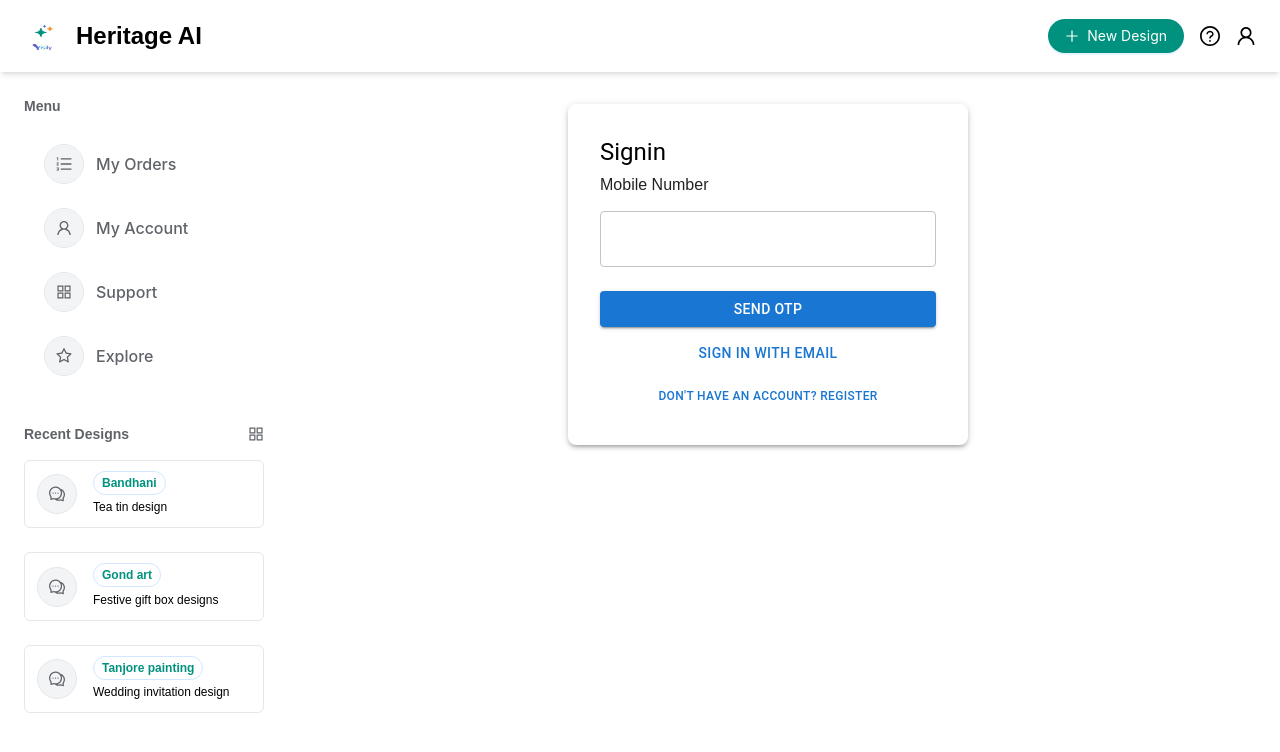
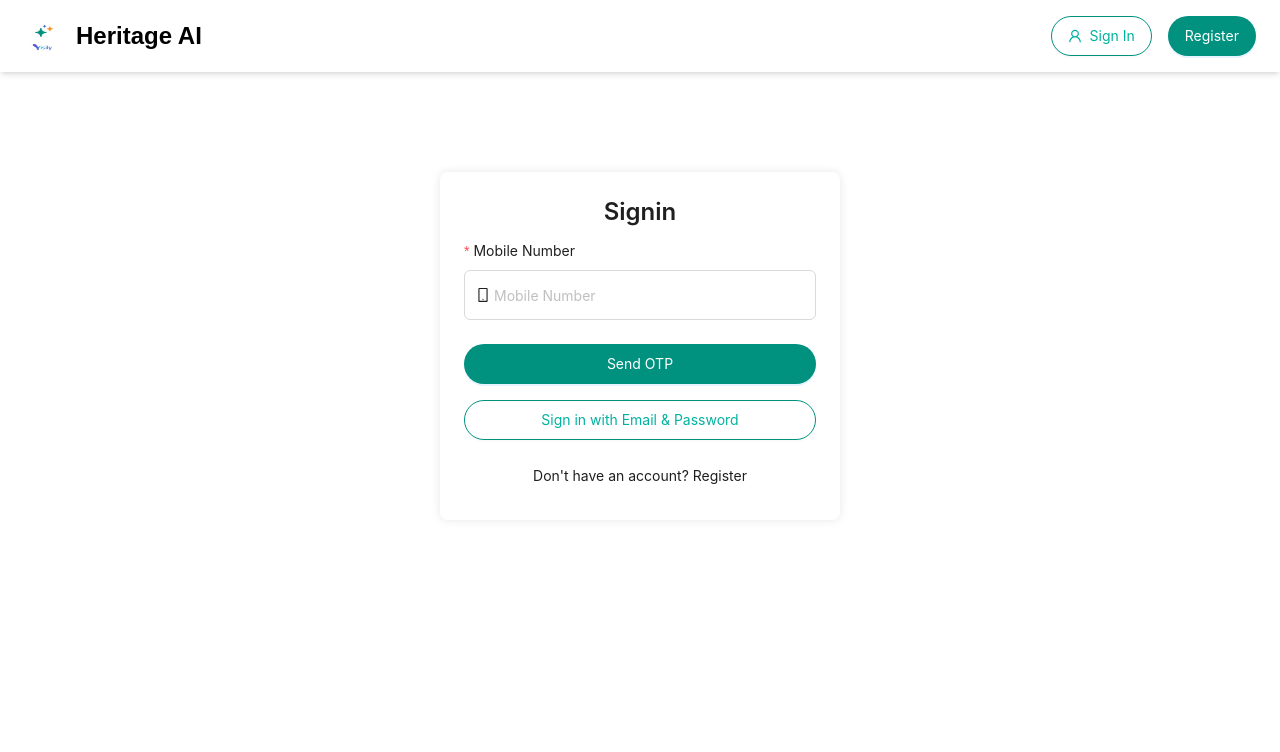
Before and after one commit to shubhamshudhanshu1/heritage-ai, a Next.js app: page /auth/signin in a window 1280 px wide. Shown: the top 752 px of the page. Built offline with nearby package versions, Linux system fonts and the light colour scheme; no server answers.

Commit message:
registration and login done

```diff
--- a/src/app/api/auth/register/route.js
+++ b/src/app/api/auth/register/route.js
@@ -2,11 +2,22 @@ import { hash } from "bcryptjs";
 import User from "@/models/User";
 import { connectToDatabase } from "@/helper/db";
 import { NextResponse } from "next/server";
-import Role from "@/models/Role";
 
 export async function POST(request) {
-  const { email, password, lastName, firstName, mobileNumber } =
-    await request.json();
+  const {
+    email,
+    password,
+    lastName,
+    firstName,
+    mobileNumber,
+    role,
+    companyName,
+    itemsPrinted,
+    materialsAvailable,
+    pricing,
+    serviceablePincodes,
+  } = await request.json();
+
   try {
     await connectToDatabase();
     const existingUser = await User.findOne({ email });
@@ -17,18 +28,21 @@ export async function POST(request) {
       );
     }
     const hashedPassword = await hash(password, 12);
-    let userRole = await Role.findOne({ roleName: "USER" });
-    if (!userRole) {
-      userRole = await Role.create({ roleName: "USER" });
-    }
+
     const newUser = await User.create({
       email,
       password: hashedPassword,
       lastName,
       firstName,
       mobileNumber,
-      role: userRole._id,
+      role,
+      companyName,
+      itemsPrinted,
+      materialsAvailable,
+      pricing,
+      serviceablePincodes,
     });
+
     return NextResponse.json(
       { data: newUser, message: "User created" },
       { status: 200 }
--- a/src/app/auth/register/page.js
+++ b/src/app/auth/register/page.js
@@ -1,43 +1,57 @@
 "use client";
 import { useState } from "react";
-import { TextField, Button, Box, Typography } from "@mui/material";
+import { Form, Input, Button, Typography, Select, Radio } from "antd";
 import CommonLabel from "@/components/common/label";
 import { signIn } from "next-auth/react";
 
-export default function RegisterPage() {
+const { Title, Text } = Typography;
+const { Option } = Select;
+
+export default function RegistrationPage() {
+  const [role, setRole] = useState("customer");
   const [email, setEmail] = useState("");
   const [password, setPassword] = useState("");
   const [confirmPassword, setConfirmPassword] = useState("");
   const [firstName, setFirstName] = useState("");
+  const [lastName, setLastName] = useState("");
   const [mobileNumber, setMobileNumber] = useState("");
-  const [lastName, setLastName] = useState("");
+  const [companyName, setCompanyName] = useState("");
+  const [itemsPrinted, setItemsPrinted] = useState([]);
+  const [materialsAvailable, setMaterialsAvailable] = useState([]);
+  const [pricing, setPricing] = useState("");
+  const [serviceablePincodes, setServiceablePincodes] = useState("");
   const [error, setError] = useState("");
 
-  const handleRegister = async (e) => {
-    e.preventDefault();
+  const handleRegister = async () => {
     if (password !== confirmPassword) {
       setError("Passwords do not match");
       return;
     }
     try {
-      const response = await fetch("/api/auth/register", {
+      const response = await fetch(`/api/auth/register`, {
         method: "POST",
         headers: {
           "Content-Type": "application/json",
         },
         body: JSON.stringify({
+          role,
           email,
           password,
           firstName,
           lastName,
           mobileNumber,
+          companyName,
+          itemsPrinted,
+          materialsAvailable,
+          pricing,
+          serviceablePincodes,
         }),
       });
       if (response.ok) {
         await signIn("credentials", {
           email,
           password,
-          callbackUrl: "/settings",
+          callbackUrl: "/explore",
         });
       } else {
         const data = await response.json();
@@ -50,94 +64,152 @@ export default function RegisterPage() {
   };
 
   return (
-    <Box
-      component="form"
-      onSubmit={handleRegister}
-      sx={{
-        p: 4,
-        bgcolor: "background.paper",
-        borderRadius: 2,
-        boxShadow: 3,
-        maxWidth: 400,
-        mx: "auto",
+    <Form
+      onFinish={handleRegister}
+      layout="vertical"
+      style={{
+        padding: "24px",
+        backgroundColor: "#fff",
+        borderRadius: "8px",
+        boxShadow: "0 0 10px rgba(0, 0, 0, 0.1)",
+        maxWidth: "600px",
+        minWidth: "400px",
+        margin: "0 auto",
       }}
     >
-      <Typography variant="h5" component="h2" gutterBottom>
-        Register
-      </Typography>
-      <CommonLabel>First Name</CommonLabel>
-      <TextField
+      <Title level={3}>Register</Title>
+      <Form.Item label={<CommonLabel>Select Role</CommonLabel>} required>
+        <Radio.Group value={role} onChange={(e) => setRole(e.target.value)}>
+          <Radio value="customer">Customer</Radio>
+          <Radio value="vendor">Vendor</Radio>
+        </Radio.Group>
+      </Form.Item>
+
+      <Form.Item label={<CommonLabel>First Name</CommonLabel>} required>
+        <Input
           name="firstName"
-        type="text"
-        fullWidth
-        margin="normal"
-        required
           value={firstName}
           onChange={(e) => setFirstName(e.target.value)}
         />
-      <CommonLabel>Last Name</CommonLabel>
-      <TextField
+      </Form.Item>
+      <Form.Item label={<CommonLabel>Last Name</CommonLabel>} required>
+        <Input
           name="lastName"
-        type="text"
-        fullWidth
-        margin="normal"
-        required
           value={lastName}
           onChange={(e) => setLastName(e.target.value)}
         />
-      <CommonLabel>Mobile Number</CommonLabel>
-      <TextField
+      </Form.Item>
+      <Form.Item label={<CommonLabel>Mobile Number</CommonLabel>} required>
+        <Input
           name="mobileNumber"
-        type="number"
-        fullWidth
-        margin="normal"
-        required
+          type="tel"
+          pattern="[0-9]{10}"
           value={mobileNumber}
           onChange={(e) => setMobileNumber(e.target.value)}
         />
-      <CommonLabel>Email</CommonLabel>
-      <TextField
+      </Form.Item>
+      <Form.Item label={<CommonLabel>Email</CommonLabel>} required>
+        <Input
           name="email"
           type="email"
-        fullWidth
-        margin="normal"
-        required
           value={email}
           onChange={(e) => setEmail(e.target.value)}
         />
-      <CommonLabel>Password</CommonLabel>
-      <TextField
+      </Form.Item>
+      <Form.Item label={<CommonLabel>Password</CommonLabel>} required>
+        <Input.Password
           name="password"
-        type="password"
-        fullWidth
-        margin="normal"
-        required
           value={password}
           onChange={(e) => setPassword(e.target.value)}
         />
-      <CommonLabel>Confirm Password</CommonLabel>
-      <TextField
+      </Form.Item>
+      <Form.Item label={<CommonLabel>Confirm Password</CommonLabel>} required>
+        <Input.Password
           name="confirmPassword"
-        type="password"
-        fullWidth
-        margin="normal"
-        required
           value={confirmPassword}
           onChange={(e) => setConfirmPassword(e.target.value)}
         />
-      {error && <Typography color="error">{error}</Typography>}
-      <Button
-        type="submit"
-        variant="contained"
-        color="primary"
-        fullWidth
-        sx={{ mt: 2 }}
+      </Form.Item>
+
+      {role === "vendor" && (
+        <>
+          <Form.Item label={<CommonLabel>Company Name</CommonLabel>} required>
+            <Input
+              name="companyName"
+              value={companyName}
+              onChange={(e) => setCompanyName(e.target.value)}
+            />
+          </Form.Item>
+          <Form.Item label={<CommonLabel>Items Printed</CommonLabel>} required>
+            <Select
+              mode="tags"
+              value={itemsPrinted}
+              onChange={(value) => setItemsPrinted(value)}
+              placeholder="Enter items printed"
             >
+              {itemsPrinted.map((item) => (
+                <Option key={item}>{item}</Option>
+              ))}
+            </Select>
+          </Form.Item>
+          <Form.Item
+            label={<CommonLabel>Materials Available</CommonLabel>}
+            required
+          >
+            <Select
+              mode="tags"
+              value={materialsAvailable}
+              onChange={(value) => setMaterialsAvailable(value)}
+              placeholder="Enter materials available"
+            >
+              {materialsAvailable.map((material) => (
+                <Option key={material}>{material}</Option>
+              ))}
+            </Select>
+          </Form.Item>
+          <Form.Item
+            label={<CommonLabel>Initial Pricing (per unit)</CommonLabel>}
+            required
+          >
+            <Input
+              name="pricing"
+              type="number"
+              value={pricing}
+              onChange={(e) => setPricing(e.target.value)}
+            />
+          </Form.Item>
+          <Form.Item
+            label={<CommonLabel>Serviceable Pincodes</CommonLabel>}
+            required
+          >
+            <Select
+              mode="tags"
+              value={serviceablePincodes}
+              onChange={(value) => setServiceablePincodes(value)}
+              placeholder="Enter serviceable pincodes"
+            >
+              {serviceablePincodes &&
+                serviceablePincodes.map((pincode) => (
+                  <Option key={pincode}>{pincode}</Option>
+                ))}
+            </Select>
+          </Form.Item>
+        </>
+      )}
+
+      {error && <Text type="danger">{error}</Text>}
+      <div className="mt-4">
+        <Form.Item>
+          <Button type="primary" htmlType="submit" block>
             Register
           </Button>
-      <Button variant="text" fullWidth href="/auth/signin" sx={{ mt: 1 }}>
+        </Form.Item>
+        <Form.Item>
+          <Button href="/auth/signin" block>
             Already have an account? Sign In
           </Button>
-    </Box>
+        </Form.Item>
+      </div>
+    </Form>
   );
 }
--- a/src/app/auth/signin/page.js
+++ b/src/app/auth/signin/page.js
@@ -1,92 +1,185 @@
 /* eslint-disable react/no-unescaped-entities */
-'use client';
-import { signIn } from 'next-auth/react';
-import { useState } from 'react';
-import { Box, Button, CircularProgress, Typography } from '@mui/material';
-import EmailLogin from './../../../components/auth/EmailLogin';
-import MobileOtpLogin from './../../../components/auth/MobileOtpLogin';
-import AuthSwitch from './../../../components/auth/AuthSwitch';
-import ErrorMessage from './../../../components/auth/ErrorMessage';
+"use client";
+import { signIn } from "next-auth/react";
+import { useState } from "react";
+import { Form, Input, Button, Typography, message, Spin } from "antd";
+import { MailOutlined, LockOutlined, MobileOutlined } from "@ant-design/icons";
+import Link from "next/link";
+import ErrorMessage from "./../../../components/auth/ErrorMessage";
+
+const { Title } = Typography;
 
 export default function AuthPage() {
   const [loading, setLoading] = useState(false);
-  const [credentials, setCredentials] = useState({ email: '', password: '', mobile: '', otp: '' });
+  const [credentials, setCredentials] = useState({
+    email: "",
+    password: "",
+    mobile: "",
+    otp: "",
+  });
   const [isOtpSent, setIsOtpSent] = useState(false);
-  const [error, setError] = useState('');
-  const [loginMethod, setLoginMethod] = useState('mobile');
+  const [error, setError] = useState("");
+  const [loginMethod, setLoginMethod] = useState("mobile");
 
-  const handleSignIn = async e => {
+  const handleSignIn = async (e) => {
     e.preventDefault();
-    setError('');
+    setError("");
     setLoading(true);
     try {
       const payload =
-        loginMethod === 'email'
+        loginMethod === "email"
           ? { email: credentials.email, password: credentials.password }
           : { mobile: credentials.mobile, otp: credentials.otp };
-      const res = await signIn('credentials', {
+      const res = await signIn("credentials", {
         redirect: false,
-        ...payload
+        ...payload,
       });
       setLoading(false);
       if (!res.ok) setError(res.error);
-      else window.location.href = '/';
+      else window.location.href = "/";
     } catch (err) {
       setLoading(false);
-      setError('Login failed. Please check your credentials or OTP.');
+      setError("Login failed. Please check your credentials or OTP.");
+    }
+  };
+
+  const sendOtp = async () => {
+    setLoading(true);
+    try {
+      const response = await fetch("/api/auth/send-otp", {
+        method: "POST",
+        headers: { "Content-Type": "application/json" },
+        body: JSON.stringify({ mobileNumber: credentials.mobile }),
+      });
+      const data = await response.json();
+      setLoading(false);
+      if (response.ok) {
+        setIsOtpSent(true);
+      } else {
+        setError(data.message || "Failed to send OTP");
+      }
+    } catch (err) {
+      setLoading(false);
+      setError("An error occurred while sending OTP");
     }
   };
 
   return (
-    <Box
-      component="form"
-      onSubmit={handleSignIn}
-      sx={{
-        p: 4,
-        bgcolor: 'background.paper',
-        borderRadius: 2,
-        boxShadow: 3,
-        maxWidth: 400,
-        mx: 'auto'
+    <div
+      style={{
+        padding: "24px",
+        maxWidth: "400px",
+        margin: "0 auto",
+        background: "#fff",
+        marginTop: "100px",
+        borderRadius: "8px",
+        boxShadow: "0 0 10px rgba(0, 0, 0, 0.1)",
       }}
     >
-      <Typography variant="h5" component="h2" gutterBottom>
+      <Title level={3} style={{ textAlign: "center" }}>
         Signin
-      </Typography>
+      </Title>
 
-      {loginMethod === 'email' ? (
-        <EmailLogin credentials={credentials} setCredentials={setCredentials} />
+      <Form layout="vertical" onFinish={handleSignIn}>
+        {loginMethod === "email" ? (
+          <>
+            <Form.Item label="Email" required>
+              <Input
+                prefix={<MailOutlined />}
+                placeholder="Email"
+                value={credentials.email}
+                onChange={(e) =>
+                  setCredentials({ ...credentials, email: e.target.value })
+                }
+              />
+            </Form.Item>
+            <Form.Item label="Password" required>
+              <Input.Password
+                prefix={<LockOutlined />}
+                placeholder="Password"
+                value={credentials.password}
+                onChange={(e) =>
+                  setCredentials({ ...credentials, password: e.target.value })
+                }
+              />
+            </Form.Item>
+          </>
         ) : (
-        <MobileOtpLogin
-          credentials={credentials}
-          setCredentials={setCredentials}
-          isOtpSent={isOtpSent}
-          setIsOtpSent={setIsOtpSent}
-          setError={setError}
+          <>
+            <Form.Item label="Mobile Number" required>
+              <Input
+                prefix={<MobileOutlined />}
+                type="tel"
+                pattern="[0-9]{10}"
+                placeholder="Mobile Number"
+                value={credentials.mobile}
+                onChange={(e) =>
+                  setCredentials({ ...credentials, mobile: e.target.value })
+                }
+                required
+                minLength={10}
+                maxLength={10}
               />
+            </Form.Item>
+            {!isOtpSent && (
+              <Button type="primary" block onClick={sendOtp} disabled={loading}>
+                {loading ? <Spin size="small" /> : "Send OTP"}
+              </Button>
+            )}
+            {isOtpSent && (
+              <Form.Item label="OTP" required>
+                <Input
+                  type="text"
+                  pattern="[0-9]{4}"
+                  placeholder="OTP"
+                  value={credentials.otp}
+                  onChange={(e) =>
+                    setCredentials({ ...credentials, otp: e.target.value })
+                  }
+                  required
+                  minLength={4}
+                  maxLength={4}
+                />
+              </Form.Item>
+            )}
+          </>
         )}
 
         <ErrorMessage error={error} />
-
-      {loginMethod === 'mobile' && isOtpSent && (
-        <Button type="submit" variant="contained" color="primary" fullWidth sx={{ mt: 2 }}>
-          Verify OTP & Sign In
-          {loading && (
-            <CircularProgress size={`15px`} sx={{ color: 'white', marginLeft: '10px' }} />
-          )}
+        <div className="flex flex-col gap-4">
+          <div className="flex flex-col gap-4">
+            {loginMethod === "mobile" && isOtpSent && (
+              <Button type="primary" htmlType="submit" block disabled={loading}>
+                {loading ? <Spin size="small" /> : "Verify OTP & Sign In"}
               </Button>
             )}
+            {loginMethod === "email" && (
+              <Button type="primary" htmlType="submit" block disabled={loading}>
+                {loading ? <Spin size="small" /> : "Sign In"}
+              </Button>
+            )}
+          </div>
 
-      <AuthSwitch loginMethod={loginMethod} setLoginMethod={setLoginMethod} />
+          <div className="flex flex-col gap-4">
+            <Button
+              block
+              onClick={() =>
+                setLoginMethod(loginMethod === "email" ? "mobile" : "email")
+              }
+            >
+              {loginMethod === "email"
+                ? "Sign in with Mobile OTP"
+                : "Sign in with Email & Password"}
+            </Button>
 
-      <Button
-        variant="text"
-        fullWidth
-        href="/auth/register"
-        sx={{ mt: 1, fontSize: '12px', color: 'primary.main' }}
-      >
+            <Link href="/auth/register" passHref>
+              <Button type="text" block>
                 Don't have an account? Register
               </Button>
-    </Box>
+            </Link>
+          </div>
+        </div>
+      </Form>
+    </div>
   );
 }
--- a/src/app/clientLayout.js
+++ b/src/app/clientLayout.js
@@ -67,6 +67,15 @@ export default function ClientLayout({ children, session }) {
       <Provider store={store}>
         <div className="h-screen flex flex-col overflow-scroll">
           {/* Header at the top */}
+          {isPublicRoute ? (
+            <div>
+              <div>
+                <Header session={session} />
+              </div>
+              <div className="m-10">{children}</div>
+            </div>
+          ) : (
+            <>
               {showHeader && (
                 <div>
                   <Header />
@@ -82,6 +91,8 @@ export default function ClientLayout({ children, session }) {
                 )}
                 <div className="flex-1 p-8 overflow-auto">{children}</div>
               </div>
+            </>
+          )}
         </div>
       </Provider>
     </SessionProvider>
--- a/src/app/globals.css
+++ b/src/app/globals.css
@@ -60,6 +60,10 @@ input::selection {
   @apply text-primary-light;
   /* Customize hover color */
 }
+
+.ant-btn {
+  @apply !h-[40px];
+}
 .ant-btn-primary {
   @apply bg-primary px-4 py-4 rounded-[100px] hover:!bg-primary-dark;
 }
@@ -67,3 +71,30 @@ input::selection {
 .ant-btn-variant-outlined {
   @apply border-primary text-primary-light py-2 px-4 rounded-[100px] hover:!text-primary-light hover:!border-primary-light;
 }
+
+/* Ant Design Input and Select customization using Tailwind CSS */
+.ant-input,
+.ant-input-password,
+.ant-select-selector {
+  @apply !h-10 !border-primary focus:!outline-primary focus:!ring-primary;
+}
+
+/* Add hover effects for better user interaction */
+.ant-input:hover,
+.ant-input-password:hover,
+.ant-select-selector:hover {
+  @apply !border-primary;
+}
+
+/* Customizing Ant Design Radio Button using Tailwind CSS */
+.ant-radio-inner {
+  @apply !border-primary !bg-primary;
+}
+
+.ant-radio-input {
+  @apply !bg-primary;
+}
+/*
+.ant-radio-wrapper:hover .ant-radio-inner {
+  @apply !border-primary;
+}  */
--- a/src/components/Header.jsx
+++ b/src/components/Header.jsx
@@ -7,10 +7,13 @@ import logo from "/public/assets/images/logo.jpg";
 import Image from "next/image";
 import dynamic from "next/dynamic";
 import UserMenu from "@/components/UserMenu";
+import Link from "next/link";
 // Use dynamic imports for specific components
 const Button = dynamic(() => import("antd/es/button"), { ssr: false });
 
-const Header = ({ toggleSidebar }) => (
+const Header = ({ session }) => {
+  console.log({ session });
+  return (
     <div className="flex items-center justify-between px-6 py-4 bg-white shadow-md">
       {/* Left Section: Hamburger, Logo, and Title */}
       <div className="flex items-center space-x-3">
@@ -21,6 +24,7 @@ const Header = ({ toggleSidebar }) => (
       </div>
 
       {/* Right Section: Actions */}
+      {session ? (
         <div className="flex items-center space-x-4">
           <Button
             type="primary"
@@ -32,7 +36,20 @@ const Header = ({ toggleSidebar }) => (
           <QuestionCircleOutlined className="text-xl" />
           <UserMenu />
         </div>
+      ) : (
+        <div className="flex items-center space-x-4">
+          <Link href="/auth/signin" passHref>
+            <Button type="default" icon={<UserOutlined />}>
+              Sign In
+            </Button>
+          </Link>
+          <Link href="/auth/register" passHref>
+            <Button type="primary">Register</Button>
+          </Link>
+        </div>
+      )}
     </div>
   );
+};
 
 export default Header;
--- a/src/components/UserMenu.jsx
+++ b/src/components/UserMenu.jsx
@@ -2,6 +2,7 @@
 import React from "react";
 import { Dropdown, Avatar, Menu, Typography } from "antd";
 import { LogoutOutlined, UserOutlined } from "@ant-design/icons";
+import { signOut } from "next-auth/react";
 
 // Sample user data - replace with actual user data from props or context
 const user = {
@@ -42,9 +43,10 @@ const UserMenu = () => {
   );
 
   // Handle logout action
-  const handleLogout = () => {
+  const handleLogout = async () => {
     // Implement your logout functionality here
     console.log("Logging out...");
+    await signOut();
   };
 
   return (
```
Also changed, not shown: src/models/User.js (+6 -3 lines), src/lib/auth.js, 1 other file (tests, documents, lock files or other folders). Lines whose indentation alone changed are shown as unchanged.
